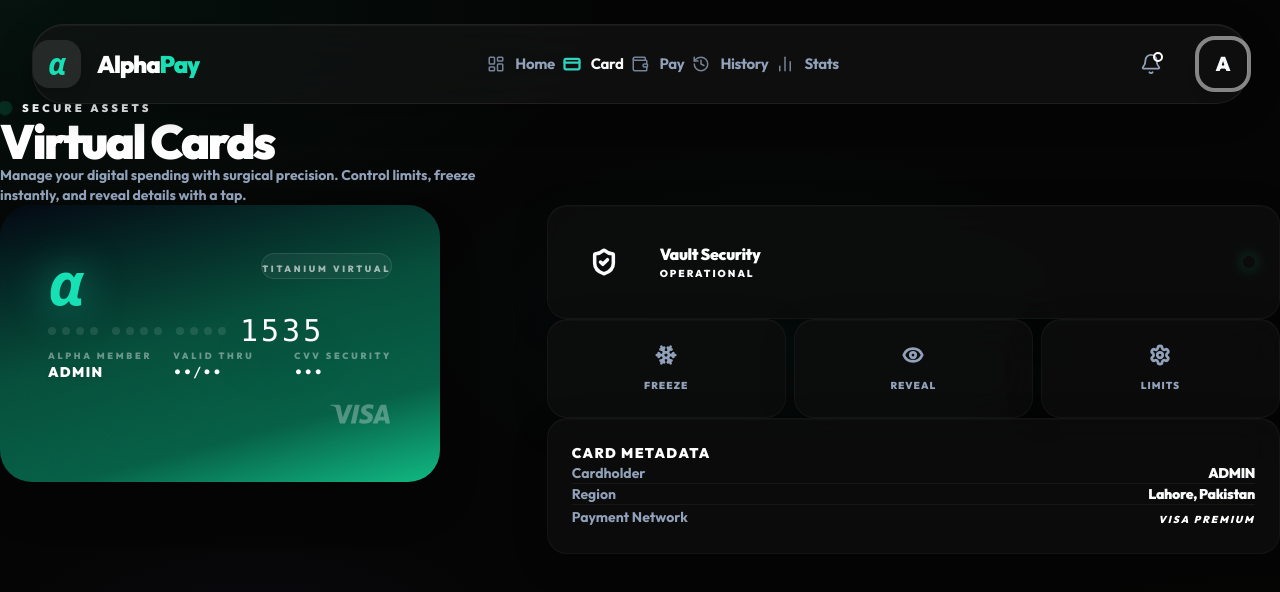
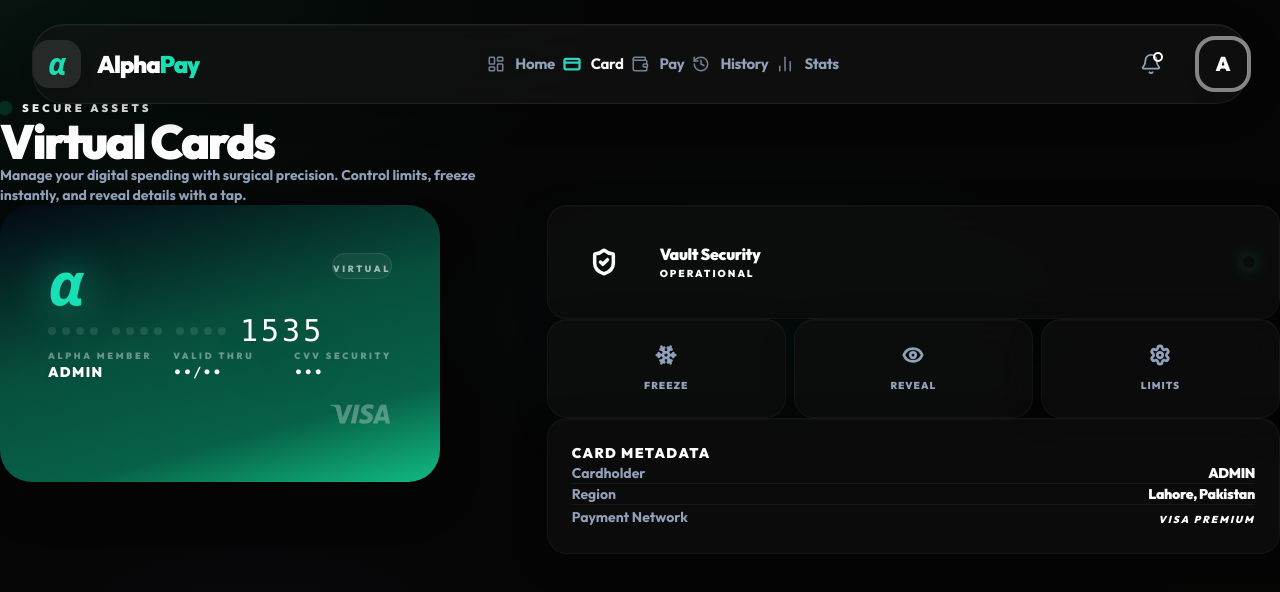
Before and after one commit to Kashif-Khokhar/Alphapay, a React (Vite) app: page /card in a window 1280 px wide. Shown: the top 592 px of the page. Built offline with nearby package versions, Linux system fonts and the light colour scheme.

Commit message:
feat: implement interactive 3D VirtualCard component with hover effects and reveal states

```diff
--- a/src/components/VirtualCard.jsx
+++ b/src/components/VirtualCard.jsx
@@ -114,7 +114,7 @@
           </div>
 
           <div className="bg-white/5 backdrop-blur-xl px-4 py-1.5 rounded-full border border-white/10">
-            <span className="text-white text-[9px] font-black tracking-[0.3em] uppercase opacity-60">Titanium Virtual</span>
+            <span className="text-white text-[9px] font-black tracking-[0.3em] uppercase opacity-60">Virtual</span>
           </div>
         </div>
 
```
